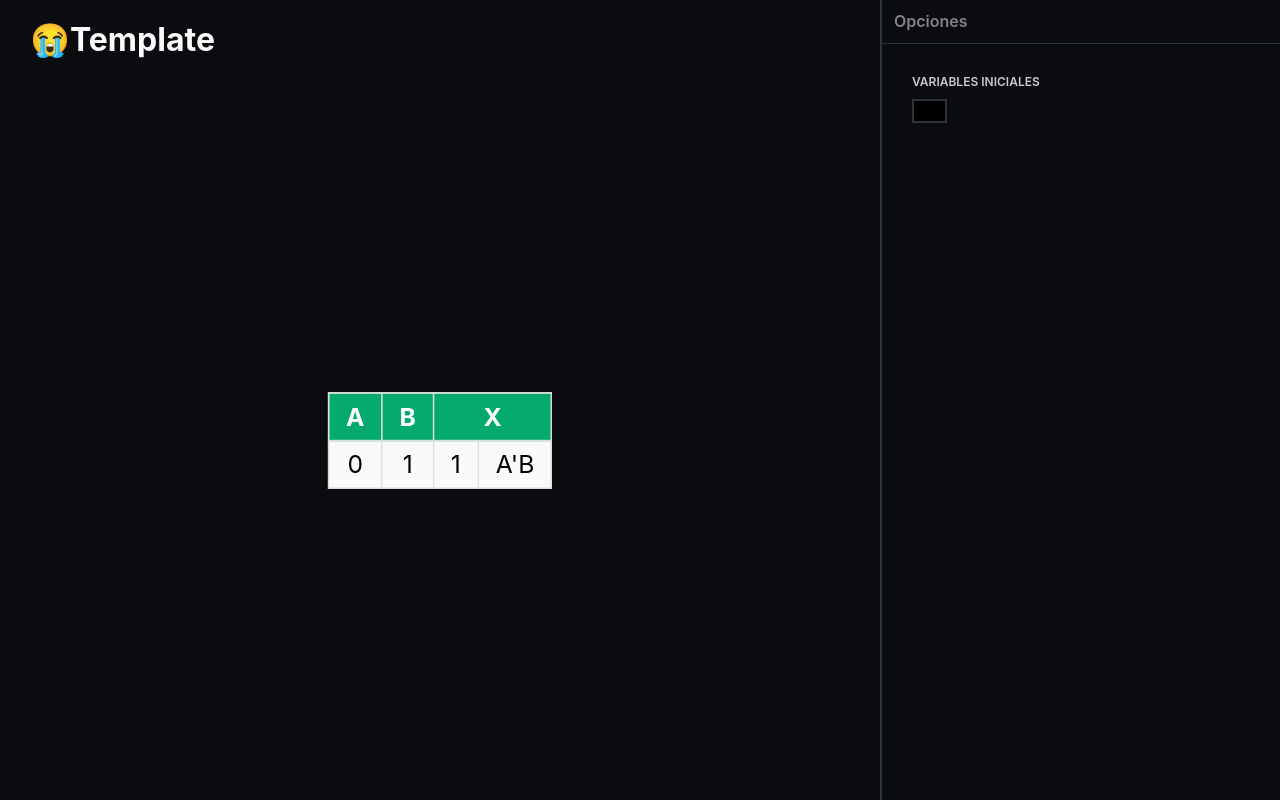
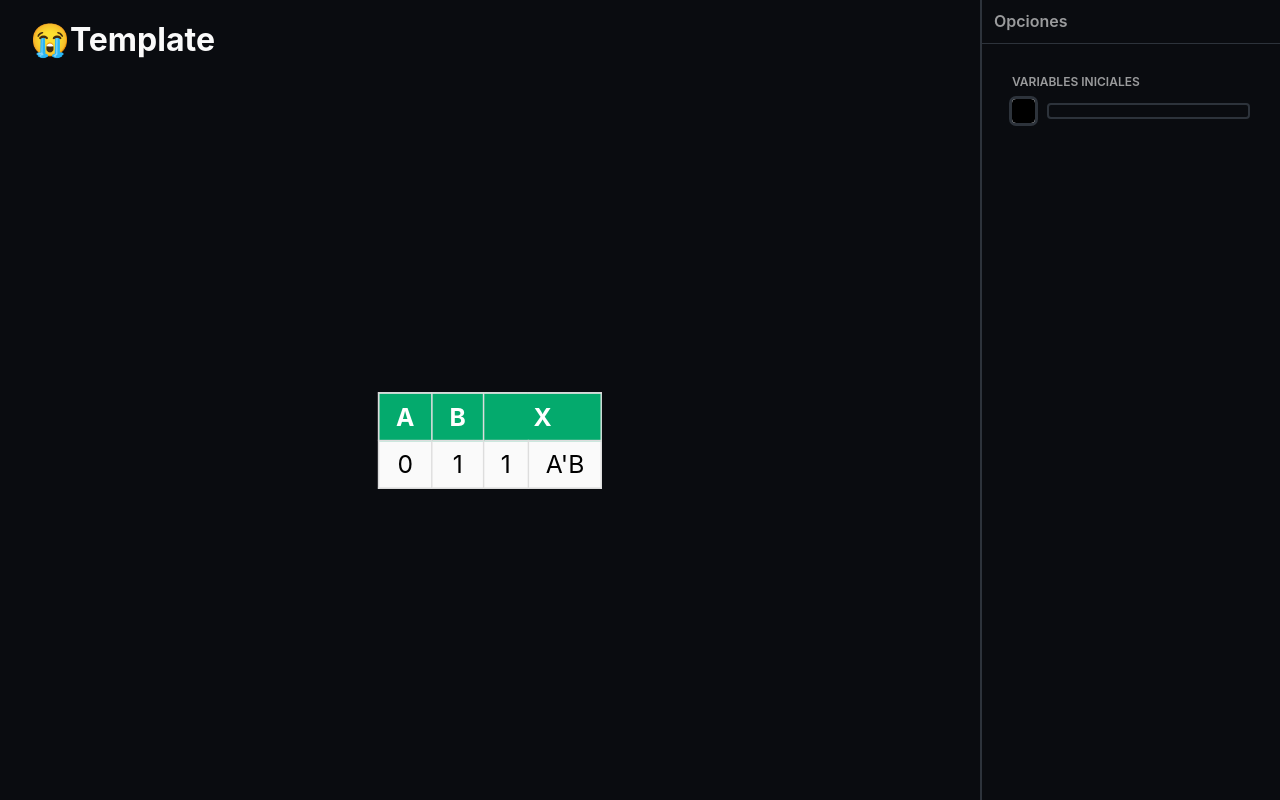
Before and after one commit to munozrc/truth-table-template, a React (Vite) app: page / in a window 1280 px wide. Built offline with nearby package versions, Linux system fonts and the light colour scheme.

Commit message:
fix changes for de styles general app

```diff
--- a/src/components/InputColor/styles.module.css
+++ b/src/components/InputColor/styles.module.css
@@ -10,7 +10,7 @@
 }
 
 .label {
-  opacity: 0.8;
+  opacity: 0.6;
   display: inline-block;
   margin-bottom: 8px;
   text-transform: uppercase;
@@ -22,20 +22,24 @@
 
 .display {
   width: 100%;
+  padding: 6px 8px;
   text-transform: uppercase;
   font-size: 1.3em;
-  line-height: 1.2;
+  line-height: 1;
   color: #fafafa;
+  border: solid 2px #2d333b;
+  border-radius: 4px;
 }
 
 .element {
   height: 24px;
-  width: 40px;
-  margin-right: 10px;
-  border: 2px solid #2d333b;
+  width: 28px;
+  margin-right: 12px;
+  border: none;
   outline: none;
-  border-radius: 0px;
+  border-radius: 4px;
   -webkit-appearance: none;
+  box-shadow: 0px 0px 0px 3px #2d333b;
 }
 
 .element::-webkit-color-swatch-wrapper {
@@ -43,7 +47,7 @@
 }
 .element::-webkit-color-swatch {
   border: none;
-  border-radius: 0px;
+  border-radius: 4px;
 }
 
 .wrapper__input {
--- a/src/views/Dashboard/PanelOptions/styles.module.css
+++ b/src/views/Dashboard/PanelOptions/styles.module.css
@@ -14,7 +14,7 @@
 
 .header__title {
   color: #fafafa;
-  opacity: 0.5;
+  opacity: 0.6;
   line-height: 1.2;
   font-weight: 600;
 }
--- a/src/views/Dashboard/styles.module.css
+++ b/src/views/Dashboard/styles.module.css
@@ -2,7 +2,7 @@
   width: 100%;
   height: 100vh;
   display: grid;
-  grid-template-columns: 1fr 400px;
+  grid-template-columns: 1fr 300px;
   grid-template-rows: 80px 1fr;
   grid-template-areas: "header options" "result options";
 }
```
